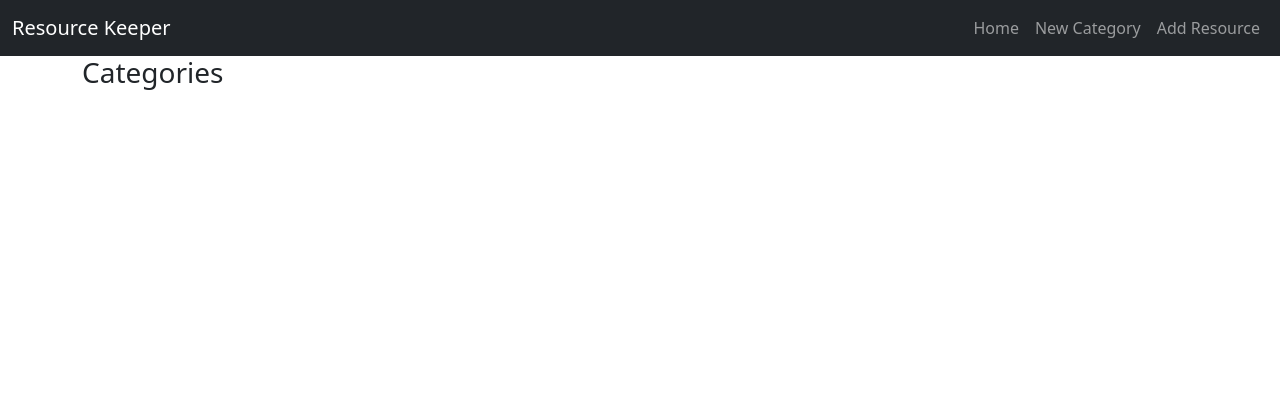
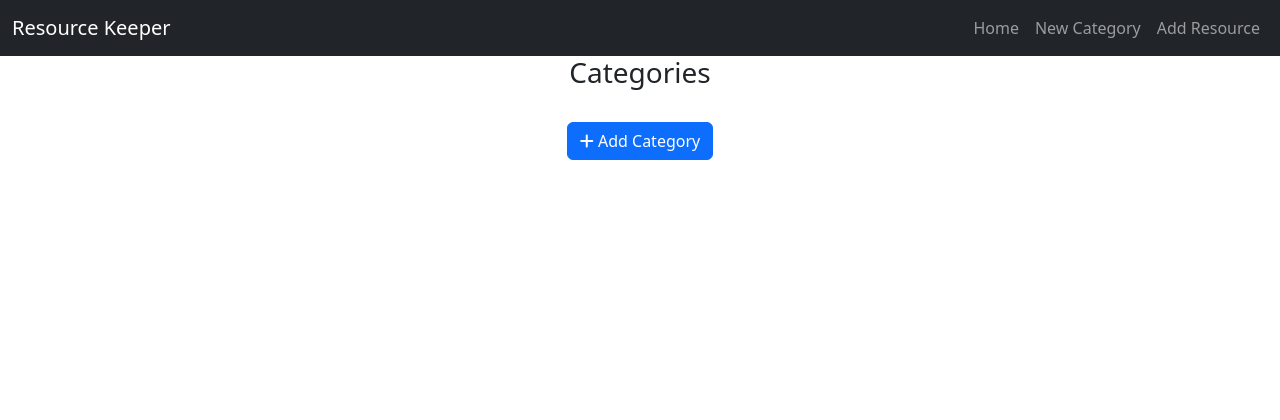
Before and after one commit to doctorandrewbrown/flask-resource-keeper, a Flask app: page / in a window 1280 px wide. Shown: the top 420 px of the page. Run offline with Flask 3, Linux system fonts and the light colour scheme.

Commit message:
add add_category view

```diff
--- a/resource_keeper/templates/base.html
+++ b/resource_keeper/templates/base.html
@@ -27,7 +27,7 @@
             <a class="nav-link" href="{{url_for('home')}}">Home</a>
           </li>
           <li class="nav-item">
-            <a class="nav-link" href="#">New Category</a>
+            <a class="nav-link" href="{{url_for('add_category')}}">New Category</a>
           </li>
           <li class="nav-item">
             <a class="nav-link" href="#">Add Resource</a>
--- a/resource_keeper/templates/categories.html
+++ b/resource_keeper/templates/categories.html
@@ -1,5 +1,11 @@
 {% extends "base.html" %}
 
 {% block content %}
-<h3>Categories</h3>
+<h3 class="text-center pb-4">Categories</h3>
+<div class="row">
+    <div class="col s12 d-flex justify-content-center">
+        <a class="btn btn-primary" href="{{url_for('add_category')}}" role="button"><i class="fa-solid fa-plus"></i> Add Category</a>
+
+    </div>
+</div>
 {% endblock %}
```
